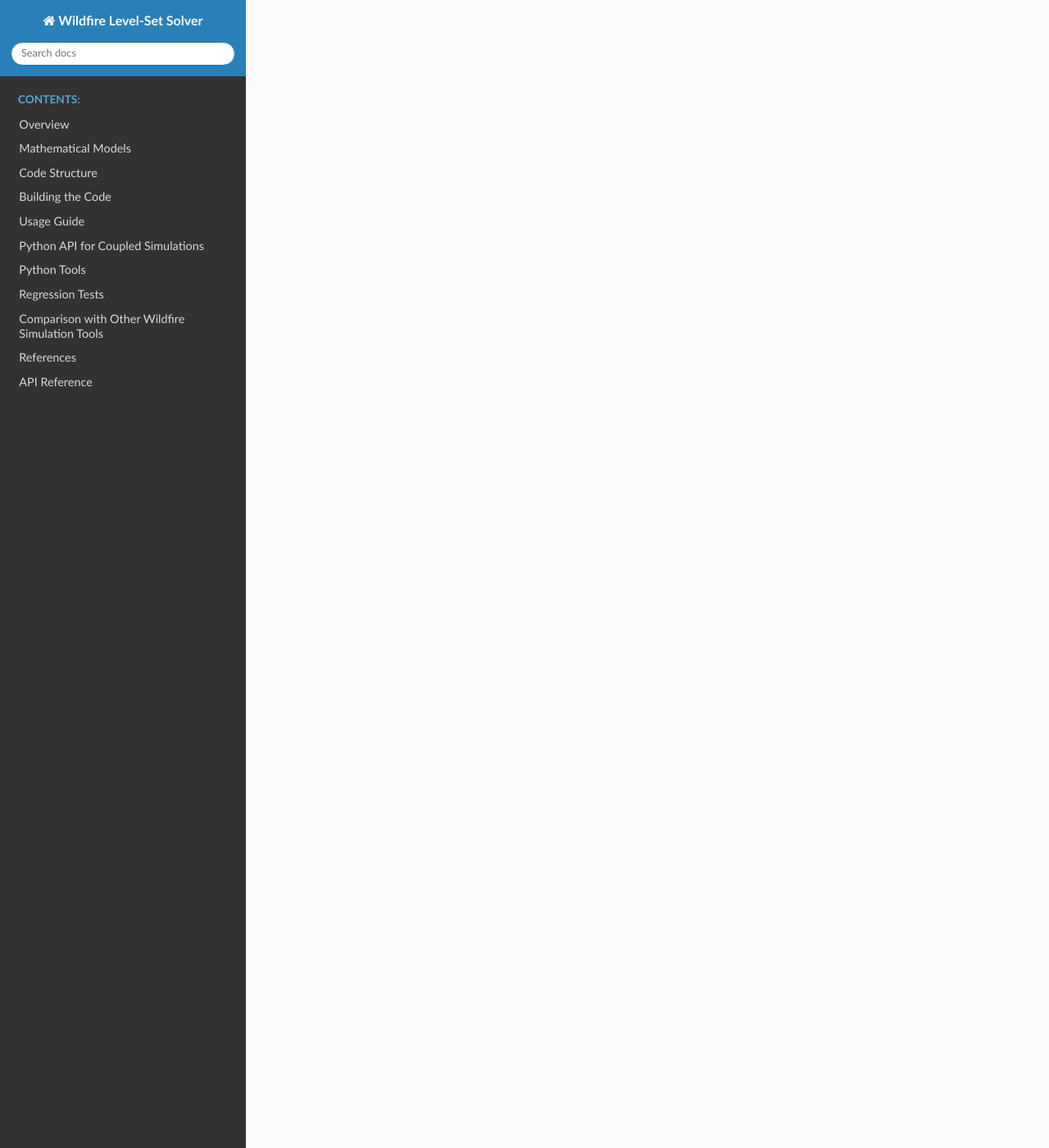
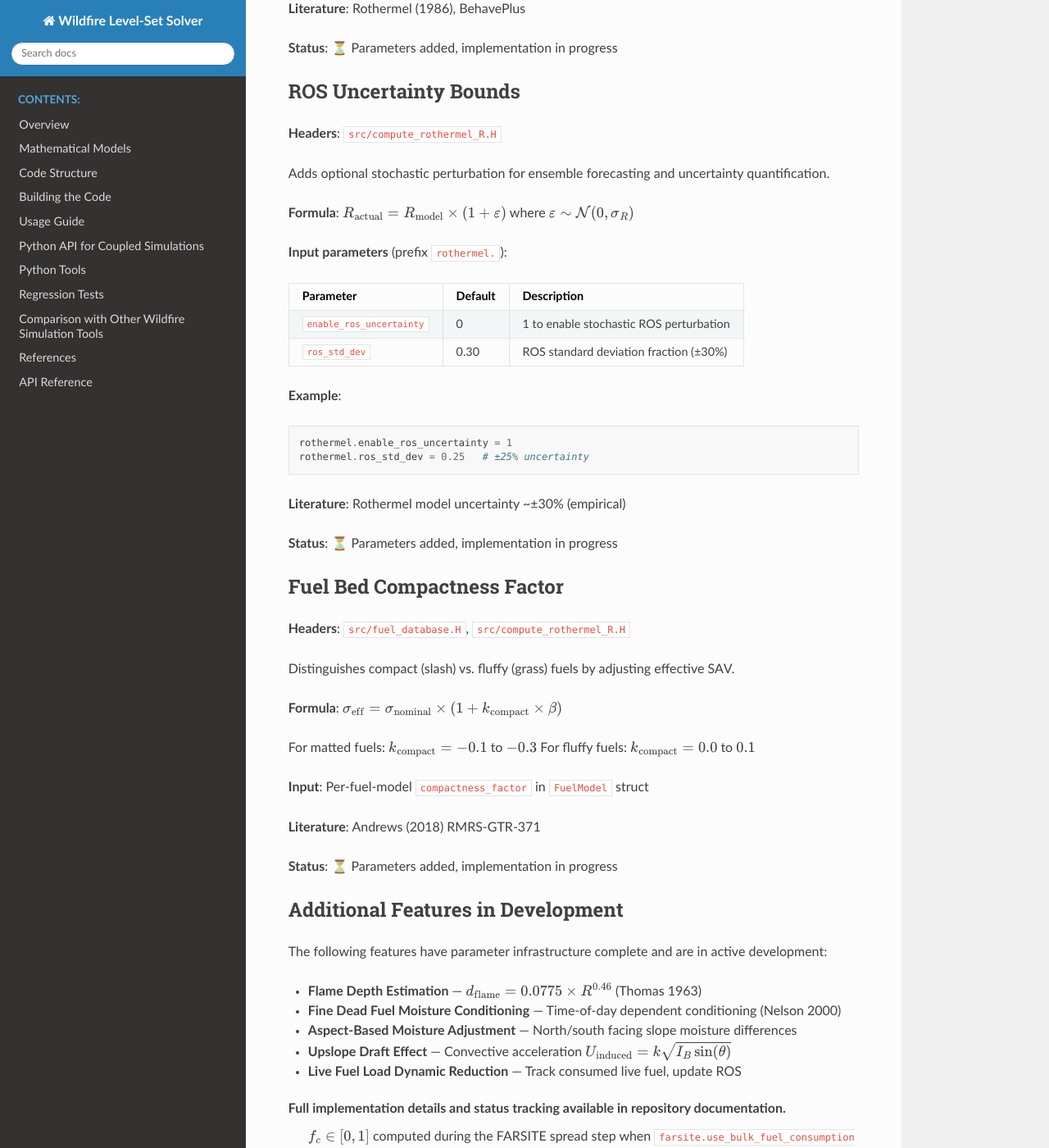
Before and after one commit to hgopalan/wildfire_levelset, a Sphinx documentation site: the page built from docs/new_features.rst, in a window 1280 px wide and 1400 px high, scrolled down 20919 px. Shown: the whole window at 82% size. Built offline with Sphinx 7.4.7 and the Read the Docs theme 3.1.0, drawn with Linux system fonts in a browser that asks for light colours; some of the changed text lies outside the part shown.

Commit message:
Integrate easy features documentation into new_features.rst
- Removed orphan docs/easy_features_implementation.md
- Added "Easy-to-Implement Valuable Features (2026)" section to new_features.rst
- Documented 2 completed features (minimum ROS floor, ladder fuel CBH adjustment)
- Documented 8 features in progress with parameters and formulas
- All documentation now in proper RST format with existing docs

```diff
--- a/docs/new_features.rst
+++ b/docs/new_features.rst
@@ -1011,6 +1011,169 @@ Post-frontal Fuel Consumption Raster Output
 Two complementary rasters quantify post-frontal fuel state:
 
 * **``fuel_consumption``** — instantaneous bulk fuel consumption fraction
+
+
+Easy-to-Implement Valuable Features (2026)
+===========================================
+
+This section documents 10 easy features with minor code changes that provide significant value based on wildfire literature and operational tools.
+
+Minimum Spread Rate Floor
+--------------------------
+
+**Headers**: ``src/compute_ros_dispatch.H``
+
+Real fires exhibit smoldering/creeping spread even when Rothermel predicts zero ROS. A minimum floor prevents unrealistic stalling in low-wind/high-moisture conditions.
+
+**Formula**: :math:`R_\text{effective} = \max(R_\text{model}, R_\text{min})`
+
+**Input parameters** (prefix ``rothermel.``):
+
+.. list-table::
+   :header-rows: 1
+
+   * - Parameter
+     - Default
+     - Description
+   * - ``minimum_ros_m_min``
+     - 0.03
+     - Minimum ROS floor [m/min]; set to 0.0 to disable
+
+**Example**::
+
+    rothermel.minimum_ros_m_min = 0.05   # 0.05 m/min minimum spread
+
+**Literature**: FARSITE/FlamMap practice (Finney 2004)
+
+**Status**: ✅ Implemented
+
+Crown Base Height Ladder Fuel Adjustment
+-----------------------------------------
+
+**Headers**: ``src/crown_initiation.H``
+
+Ladder fuels (shrubs, small trees) reduce effective canopy base height, making crown fire initiation more realistic in mixed forests.
+
+**Formula**: :math:`\text{CBH}_\text{eff} = \text{CBH} - k_\text{ladder} \times h_\text{shrub}`
+
+**Input parameters** (prefix ``crown.``):
+
+.. list-table::
+   :header-rows: 1
+
+   * - Parameter
+     - Default
+     - Description
+   * - ``ladder_fuel_height``
+     - 0.0
+     - Ladder fuel (shrub) height [m]; 0.0 = disabled
+   * - ``ladder_fuel_coefficient``
+     - 0.6
+     - Fraction of shrub layer acting as ladder
+
+**Example**::
+
+    crown.enable               = 1
+    crown.CBH                  = 4.0
+    crown.ladder_fuel_height   = 2.0   # 2 m tall shrubs
+    crown.ladder_fuel_coefficient = 0.6
+    # Effective CBH = 4.0 - 0.6 × 2.0 = 2.8 m
+
+**Literature**: Scott & Reinhardt (2001) RMRS-RP-29
+
+**Status**: ✅ Implemented
+
+Fuel Temperature Offset for Heat of Preignition
+------------------------------------------------
+
+**Headers**: ``src/compute_rothermel_R.H``
+
+Dead fuel surface temperature differs from ambient air temperature based on solar radiation. Affects heat of preignition :math:`Q_{ig}`.
+
+**Formula**: :math:`T_\text{fuel} = T_\text{air} + \Delta T_\text{offset}`
+
+**Input parameters** (prefix ``rothermel.``):
+
+.. list-table::
+   :header-rows: 1
+
+   * - Parameter
+     - Default
+     - Description
+   * - ``fuel_temp_sunny_offset``
+     - 8.3
+     - Temperature offset in sunny conditions [°C] (15°F)
+   * - ``fuel_temp_shaded_offset``
+     - 2.8
+     - Temperature offset in shaded conditions [°C] (5°F)
+
+**Literature**: Rothermel (1986), BehavePlus
+
+**Status**: ⏳ Parameters added, implementation in progress
+
+ROS Uncertainty Bounds
+-----------------------
+
+**Headers**: ``src/compute_rothermel_R.H``
+
+Adds optional stochastic perturbation for ensemble forecasting and uncertainty quantification.
+
+**Formula**: :math:`R_\text{actual} = R_\text{model} \times (1 + \varepsilon)` where :math:`\varepsilon \sim \mathcal{N}(0, \sigma_R)`
+
+**Input parameters** (prefix ``rothermel.``):
+
+.. list-table::
+   :header-rows: 1
+
+   * - Parameter
+     - Default
+     - Description
+   * - ``enable_ros_uncertainty``
+     - 0
+     - 1 to enable stochastic ROS perturbation
+   * - ``ros_std_dev``
+     - 0.30
+     - ROS standard deviation fraction (±30%)
+
+**Example**::
+
+    rothermel.enable_ros_uncertainty = 1
+    rothermel.ros_std_dev = 0.25   # ±25% uncertainty
+
+**Literature**: Rothermel model uncertainty ~±30% (empirical)
+
+**Status**: ⏳ Parameters added, implementation in progress
+
+Fuel Bed Compactness Factor
+----------------------------
+
+**Headers**: ``src/fuel_database.H``, ``src/compute_rothermel_R.H``
+
+Distinguishes compact (slash) vs. fluffy (grass) fuels by adjusting effective SAV.
+
+**Formula**: :math:`\sigma_\text{eff} = \sigma_\text{nominal} \times (1 + k_\text{compact} \times \beta)`
+
+For matted fuels: :math:`k_\text{compact} = -0.1` to :math:`-0.3`
+For fluffy fuels: :math:`k_\text{compact} = 0.0` to :math:`0.1`
+
+**Input**: Per-fuel-model ``compactness_factor`` in ``FuelModel`` struct
+
+**Literature**: Andrews (2018) RMRS-GTR-371
+
+**Status**: ⏳ Parameters added, implementation in progress
+
+Additional Features in Development
+-----------------------------------
+
+The following features have parameter infrastructure complete and are in active development:
+
+* **Flame Depth Estimation** — :math:`d_\text{flame} = 0.0775 \times R^{0.46}` (Thomas 1963)
+* **Fine Dead Fuel Moisture Conditioning** — Time-of-day dependent conditioning (Nelson 2000)
+* **Aspect-Based Moisture Adjustment** — North/south facing slope moisture differences
+* **Upslope Draft Effect** — Convective acceleration :math:`U_\text{induced} = k \sqrt{I_B \sin(\theta)}`
+* **Live Fuel Load Dynamic Reduction** — Track consumed live fuel, update ROS
+
+Full implementation details and status tracking available in repository documentation.
   :math:`f_c \in [0, 1]` computed during the FARSITE spread step when
   ``farsite.use_bulk_fuel_consumption = 1``.  Based on fire intensity and
   residence time (Albini 1976 / Rothermel 1983 per-class exponential burnout).
```
